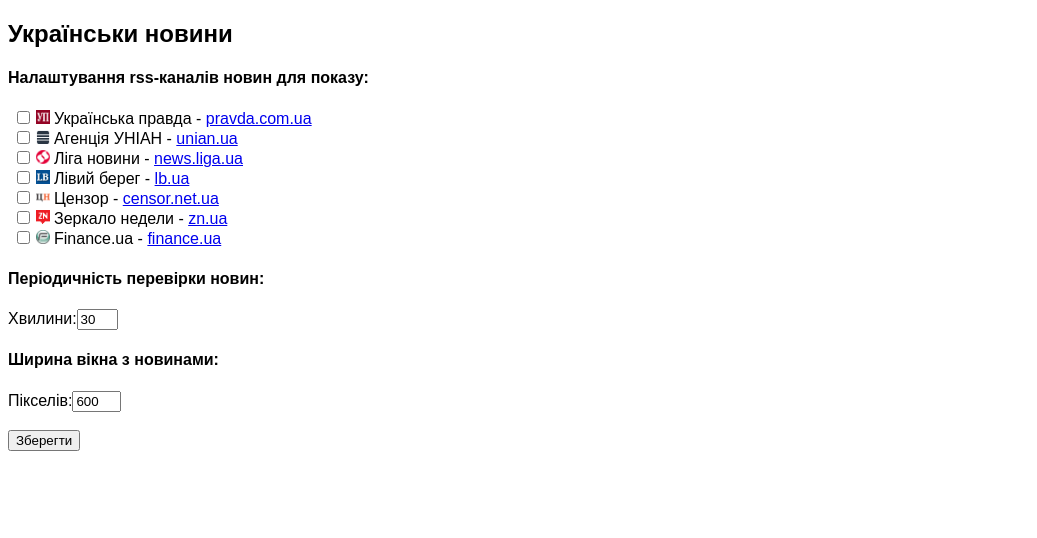
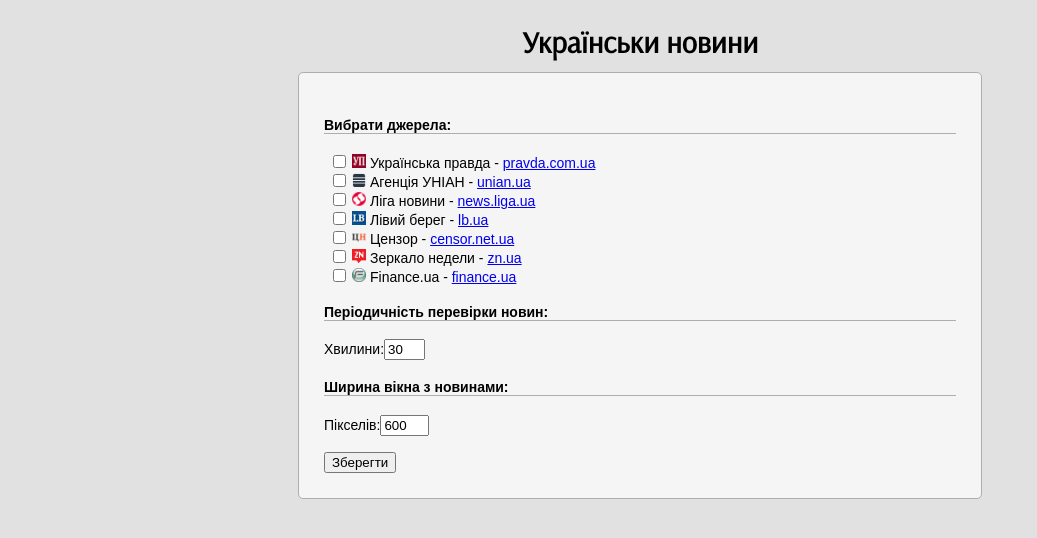
Before and after one commit to kovitals/ukrainian-news, a browser extension: page options.html in a window 1280 px wide. Shown: the whole page, without its empty margins (0-1037 px from the left). Drawn offline with Linux system fonts and the light colour scheme.

Commit message:
redesign option page

```diff
--- a/options.html
+++ b/options.html
@@ -7,31 +7,53 @@
 </head>
 <body>
 <style>
+    @font-face {
+        font-family: titleFont;
+        src: url(resource/Arsenal-Regular.otf);
+    }
 
+    h2 {
+        font-size: 30px;
+        font-family: titleFont, arial, helvetica, sans-serif;
+        text-align: center;
+        margin-bottom: 10px;
+    }
+    h4 {
+        border-bottom: 1px solid #aeaeae;
+    }
     body {
         font-family: arial, helvetica, sans-serif;
-        font-size: 16px;
+        font-size: 14px;
+        background-color: #e1e1e1;
     }
-
     img {
         width: 14px;
         margin-right: 4px;
         margin-left: 3px;
     }
-
     ul {
         margin: 5px;
         padding: 0px;
         list-style: none;
     }
+    .option{
+        margin-left: auto;
+        margin-right: auto;
+        width: 50%;
+        background-color: #f5f5f5;
+        border: solid 1px #aeaeae;
+        border-radius: 5px;
+        padding: 25px;
 
+    }
 </style>
 
 <h2>Українськи новини</h2>
 
-<h4>Налаштування rss-каналів новин для показу:</h4>
+<div class="option">
+    <div>
+        <h4>Вибрати джерела:</h4>
 
-<div>
         <ul>
             <!-- TODO add dynamic generation items -->
             <li><input type="checkbox" name="up" id="up"><img src="img/up-icon.ico">Українська правда - <a target="_blank" href="http://pravda.com.ua">pravda.com.ua</a></li>
@@ -61,6 +83,7 @@
     <br>
 
     <button id="save">Зберегти</button>
+</div>
 <script src="options.js"></script>
 </body>
 </html>
```
Lines whose indentation alone changed are shown as unchanged.
